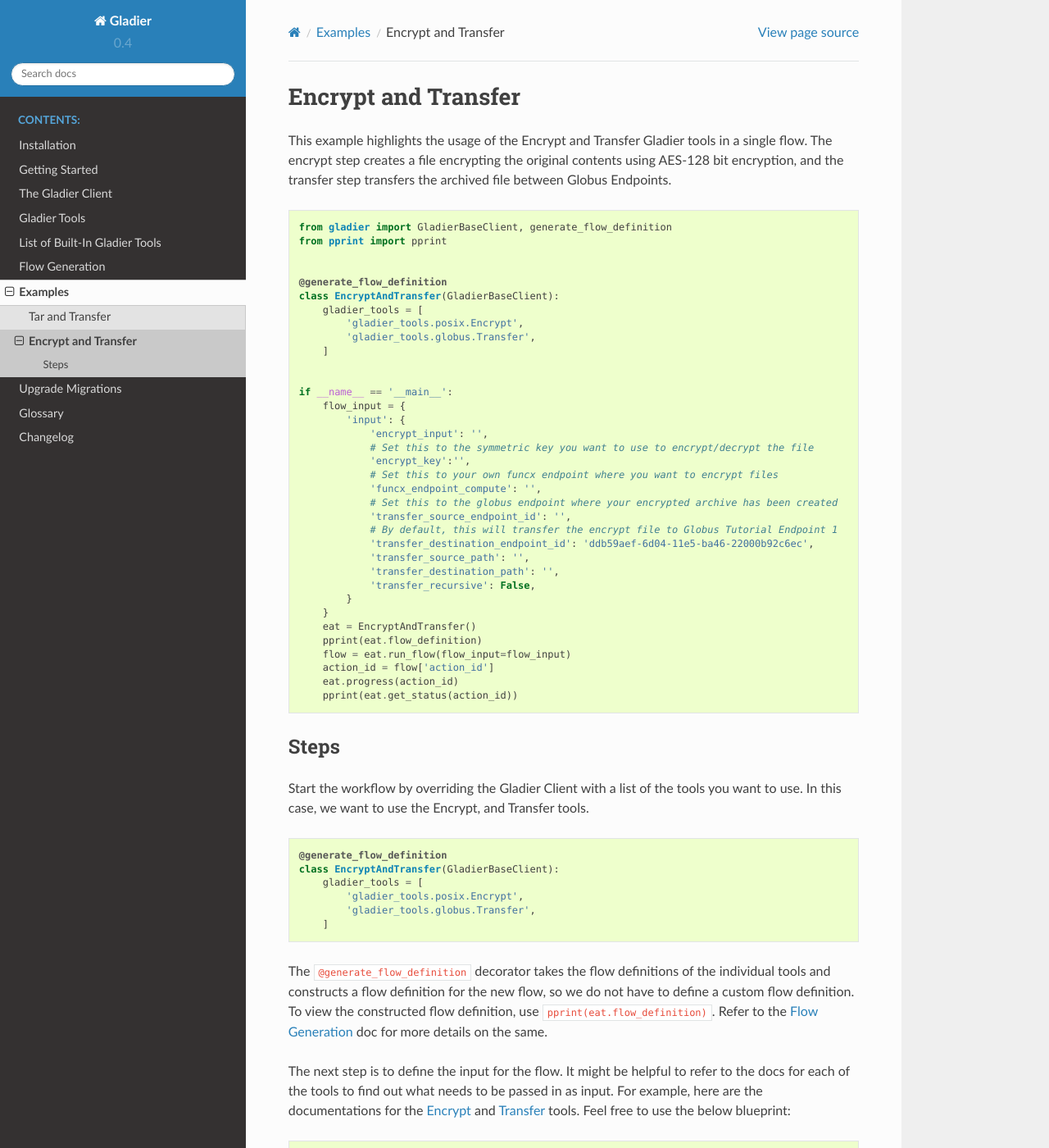
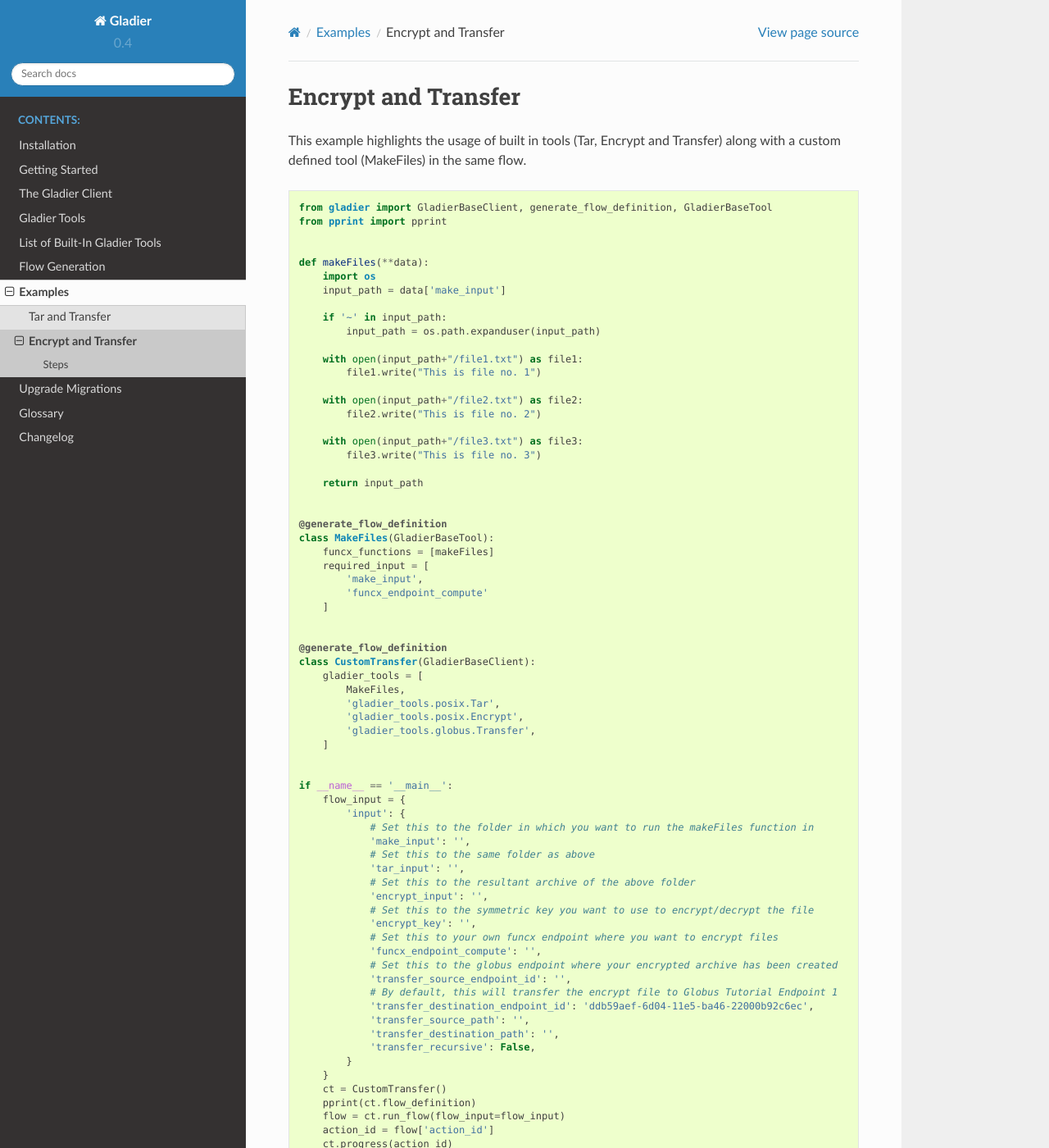
Before and after one commit to globus-gladier/gladier, a Sphinx documentation site: the page built from docs/examples/encrypt_and_transfer.rst, in a window 1280 px wide and 1400 px high. Shown: the whole window at 82% size. Built offline with Sphinx 7.4.7 and the Read the Docs theme 2.0.0, drawn with Linux system fonts in a browser that asks for light colours; some of the changed text lies outside the part shown.

Commit message:
Encrypt and transfer doc

```diff
--- a/docs/examples/eandt.py
+++ b/docs/examples/eandt.py
@@ -1,10 +1,40 @@
-from gladier import GladierBaseClient, generate_flow_definition
+from gladier import GladierBaseClient, generate_flow_definition, GladierBaseTool
 from pprint import pprint
 
 
+def makeFiles(**data):
+    import os
+    input_path = data['make_input']
+
+    if '~' in input_path:
+        input_path = os.path.expanduser(input_path)
+
+    with open(input_path+"/file1.txt") as file1:
+        file1.write("This is file no. 1")
+
+    with open(input_path+"/file2.txt") as file2:
+        file2.write("This is file no. 2")
+
+    with open(input_path+"/file3.txt") as file3:
+        file3.write("This is file no. 3")
+
+    return input_path
+
+
 @generate_flow_definition
-class EncryptAndTransfer(GladierBaseClient):
+class MakeFiles(GladierBaseTool):
+    funcx_functions = [makeFiles]
+    required_input = [
+        'make_input',
+        'funcx_endpoint_compute'
+    ]
+
+
+@generate_flow_definition
+class CustomTransfer(GladierBaseClient):
     gladier_tools = [
+        MakeFiles,
+        'gladier_tools.posix.Tar',
         'gladier_tools.posix.Encrypt',
         'gladier_tools.globus.Transfer',
     ]
@@ -13,9 +43,14 @@
 if __name__ == '__main__':
     flow_input = {
         'input': {
+            # Set this to the folder in which you want to run the makeFiles function in
+            'make_input': '',
+            # Set this to the same folder as above
+            'tar_input': '',
+            # Set this to the resultant archive of the above folder
             'encrypt_input': '',
             # Set this to the symmetric key you want to use to encrypt/decrypt the file
-            'encrypt_key':'',
+            'encrypt_key': '',
             # Set this to your own funcx endpoint where you want to encrypt files
             'funcx_endpoint_compute': '',
             # Set this to the globus endpoint where your encrypted archive has been created
@@ -27,9 +62,9 @@
             'transfer_recursive': False,
         }
     }
-    eat = EncryptAndTransfer()
-    pprint(eat.flow_definition)
-    flow = eat.run_flow(flow_input=flow_input)
+    ct = CustomTransfer()
+    pprint(ct.flow_definition)
+    flow = ct.run_flow(flow_input=flow_input)
     action_id = flow['action_id']
-    eat.progress(action_id)
-    pprint(eat.get_status(action_id))
+    ct.progress(action_id)
+    pprint(ct.get_status(action_id))
--- a/docs/examples/encrypt_and_transfer.rst
+++ b/docs/examples/encrypt_and_transfer.rst
@@ -1,7 +1,7 @@
 Encrypt and Transfer
 ====================
 
-This example highlights the usage of the Encrypt and Transfer Gladier tools in a single flow. The encrypt step creates a file encrypting the original contents using AES-128 bit encryption, and the transfer step transfers the archived file between Globus Endpoints.
+This example highlights the usage of built in tools (Tar, Encrypt and Transfer) along with a custom defined tool (MakeFiles) in the same flow.
 
 .. literalinclude:: eandt.py
    :language: python
@@ -9,16 +9,30 @@
 
 Steps
 -----
-
-Start the workflow by overriding the Gladier Client with a list of the
-tools you want to use. In this case, we want to use the Encrypt, and Transfer tools.
+We start by writing our own custom tool. For the example, MakeFiles is a trivial tool that creates three files in a given folder.
+The funcx function that achieves this functionality is ``makeFiles()``. We then define the tool using ``GladierBaseTool``.
 
 
 .. code-block:: python
 
     @generate_flow_definition
-    class EncryptAndTransfer(GladierBaseClient):
+    class MakeFiles(GladierBaseTool):
+        funcx_functions = [makeFiles]
+        required_input = [
+            'make_input',
+            'funcx_endpoint_compute'
+        ]
+
+Defining a workflow is similar to the previous case, where we override the ``GladierBaseClient`` class. In this case, we want to use the MakeFiles, Tar, Encrypt, and Transfer tools.
+
+
+.. code-block:: python
+
+    @generate_flow_definition
+    class CustomTransfer(GladierBaseClient):
         gladier_tools = [
+            MakeFiles,
+            'gladier_tools.posix.Tar',
             'gladier_tools.posix.Encrypt',
             'gladier_tools.globus.Transfer',
         ]
@@ -27,20 +41,25 @@
 to define a custom flow definition. To view the constructed flow definition, use ``pprint(eat.flow_definition)``. Refer to the `Flow Generation <https://gladier.readthedocs.io/en/docs/flow_generation.html>`_ doc for more details on the same.
 
 The next step is to define the input for the flow. It might be helpful to refer to the docs for each of the tools to find out what needs to be passed in as input.
-For example, here are the documentations for the `Encrypt <https://gladier.readthedocs.io/en/docs/tools/posix/encrypt.html>`_ and `Transfer <https://gladier.readthedocs.io/en/docs/tools/globus/transfer.html>`_ tools. Feel free to use the below blueprint:
+For example, here are the documentations for the `Tar <https://gladier.readthedocs.io/en/docs/tools/posix/tar.html>`_, `Encrypt <https://gladier.readthedocs.io/en/docs/tools/posix/encrypt.html>`_ and `Transfer <https://gladier.readthedocs.io/en/docs/tools/globus/transfer.html>`_ tools. Feel free to use the below blueprint:
 
 .. code-block:: python
 
     flow_input = {
         'input': {
+            # Set this to the folder in which you want to run the makeFiles function in
+            'make_input': '',
+            # Set this to the same folder as above
+            'tar_input': '',
+            # Set this to the resultant archive of the above folder
             'encrypt_input': '',
             # Set this to the symmetric key you want to use to encrypt/decrypt the file
-            'encrypt_key':'',
+            'encrypt_key': '',
             # Set this to your own funcx endpoint where you want to encrypt files
             'funcx_endpoint_compute': '',
-            # Set this to the globus endpoint where your encrypted file has been created
+            # Set this to the globus endpoint where your encrypted archive has been created
             'transfer_source_endpoint_id': '',
-            # By default, this will transfer the encrypted file to Globus Tutorial Endpoint 1
+            # By default, this will transfer the encrypt file to Globus Tutorial Endpoint 1
             'transfer_destination_endpoint_id': 'ddb59aef-6d04-11e5-ba46-22000b92c6ec',
             'transfer_source_path': '',
             'transfer_destination_path': '',
@@ -52,9 +71,9 @@
 
 .. code-block:: python
 
-    eat = EncryptAndTransfer()
-    pprint(eat.flow_definition)
-    flow = eat.run_flow(flow_input=flow_input)
+    ct = CustomTransfer()
+    pprint(ct.flow_definition)
+    flow = ct.run_flow(flow_input=flow_input)
     action_id = flow['action_id']
-    eat.progress(action_id)
-    pprint(eat.get_status(action_id))
+    ct.progress(action_id)
+    pprint(ct.get_status(action_id))
```
